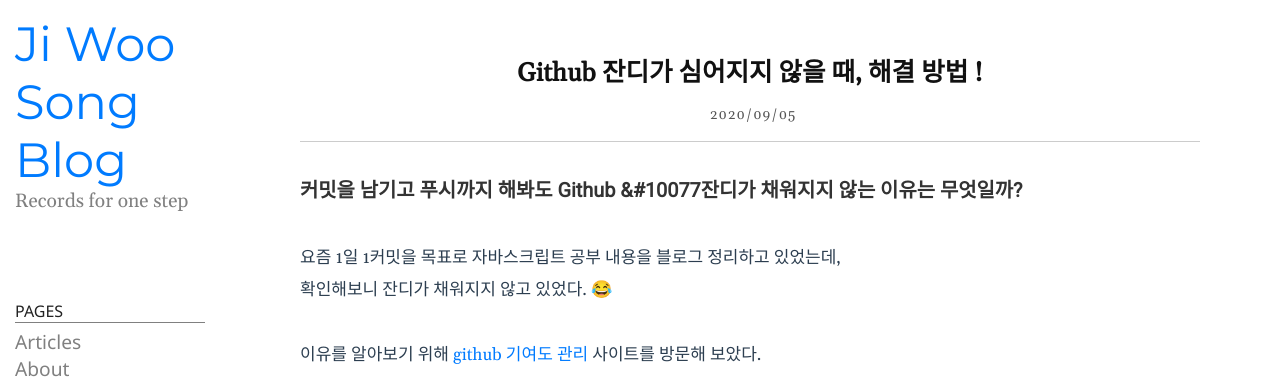
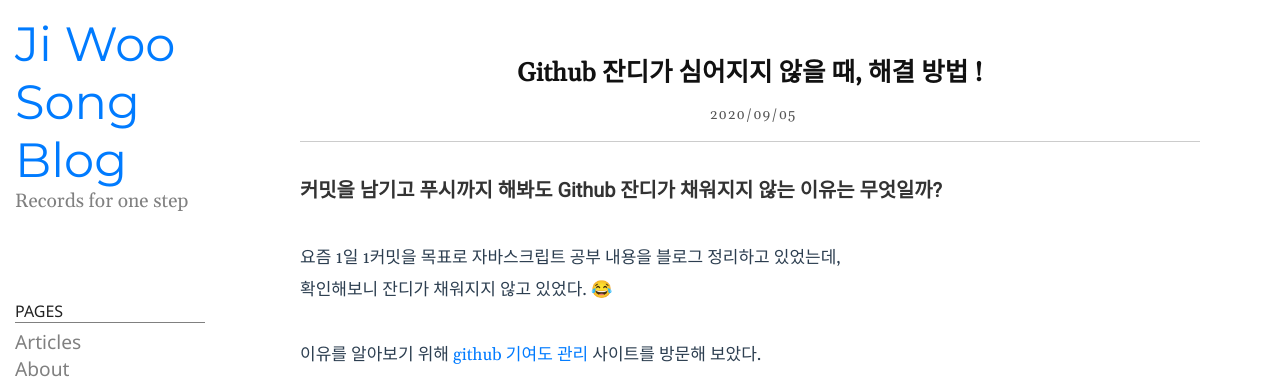
Before and after one commit to sinbhs/sinbhs.github.io, a Jekyll site: the page built from _posts/2020-09-04-Github 잔디가 심어지지 않을 때, 해결 방법.md, in a window 1280 px wide. Shown: the top 379 px of the page. Built offline with Jekyll 4.4.1, drawn with Linux system fonts in a browser that asks for light colours.

Commit message:
modify git contribution solutions

```diff
--- a/_posts/2020-09-04-Github 잔디가 심어지지 않을 때, 해결 방법.md
+++ b/_posts/2020-09-04-Github 잔디가 심어지지 않을 때, 해결 방법.md
@@ -5,7 +5,7 @@ date:   2020-09-05 11:38:29 +0900
 categories: Git
 ---
 
-### **커밋을 남기고 푸시까지 해봐도 Github &#10077잔디가 채워지지 않는 이유는 무엇일까?**
+### **커밋을 남기고 푸시까지 해봐도 Github 잔디가 채워지지 않는 이유는 무엇일까?**
 
 
 <br>
```
